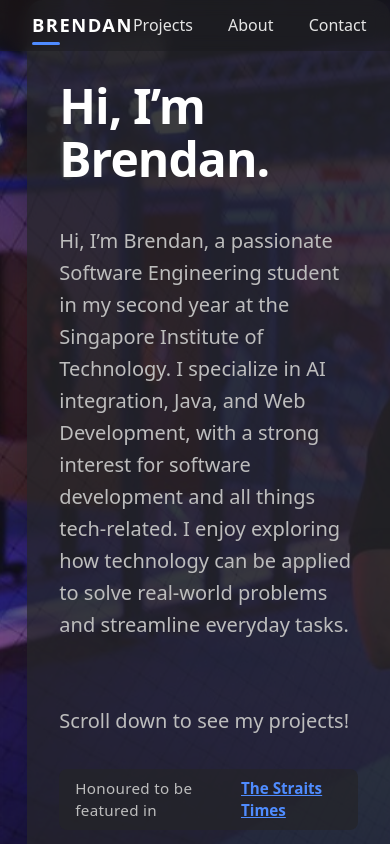
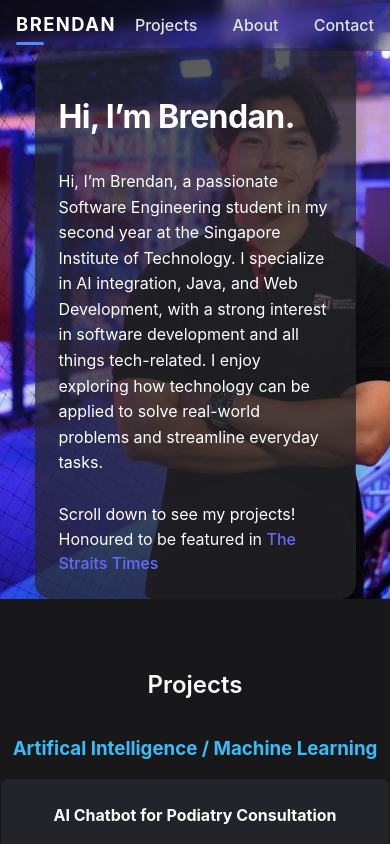
Before and after one commit to brendantnn/Portfolio, a React (Vite) app: page / in a window 390 px wide. Shown: the top 844 px of the page. Built offline with nearby package versions, Linux system fonts and the light colour scheme.

Commit message:
add responsiveness

```diff
--- a/src/App.css
+++ b/src/App.css
@@ -2,10 +2,11 @@ body {
   font-family: 'Inter', sans-serif;
 }
 
+
 #root {
-  max-width: 1280px;
-  margin: 0 auto;
-  padding: 2rem;
+  width: 100%;
+  margin: 0;
+  padding: 0;
   text-align: center;
 }
 
@@ -44,3 +45,103 @@ body {
 .read-the-docs {
   color: #888;
 }
+
+@media (max-width: 768px) {
+  #root {
+    text-align: left; /* Improves readability on mobile */
+  }
+
+  .card {
+    padding: 1rem;
+  }
+
+  h1 {
+    font-size: 2rem;
+  }
+
+  p {
+    font-size: 1rem;
+  }
+
+  .logo {
+    height: 4em;
+    padding: 1em;
+  }
+}
+
+/* Default (for desktop) */
+#about {
+  display: flex;
+  align-items: center;
+  justify-content: flex-start;
+  padding-left: 7vw;
+  padding-right: 7vw;
+  min-height: 90vh;
+  background-image: url('/src/assets/myphoto.jpg'); /* adjust path if needed */
+  background-size: cover;
+  background-position: center 30%;
+  background-repeat: no-repeat;
+  position: relative;
+  overflow: hidden;
+}
+
+.about-textbox {
+  position: relative;
+  z-index: 2;
+  color: #fafafa;
+  text-align: left;
+  width: 100%;
+  max-width: 800px;
+  padding: 2rem;
+  background: rgba(36, 36, 40, 0.75);
+  border-radius: 16px;
+  box-shadow: 0 4px 24px rgba(0, 0, 0, 0.18);
+  display: flex;
+  flex-direction: column;
+  align-items: flex-start;
+}
+
+.about-heading {
+  font-size: 5rem;
+  font-weight: 700;
+  margin-bottom: 1.2rem;
+  color: #fff;
+  letter-spacing: -0.02em;
+  line-height: 1.1;
+}
+
+.about-paragraph {
+  font-size: 1.5rem;
+  color: #fff;
+  font-weight: 400;
+  line-height: 1.6;
+  margin-bottom: 0;
+}
+
+
+/* ✅ Mobile view */
+@media (max-width: 768px) {
+  #about {
+    justify-content: center;
+    padding-left: 0;
+    padding-right: 0;
+    padding-top: 3rem;
+    background-position: center 50%;
+    min-height: 0;
+  }
+
+  /* Target the text box inside #about */
+    .about-textbox {
+    width: 70%;
+    padding: 1.5rem;
+  }
+
+  .about-heading {
+    font-size: 2rem;
+  }
+
+  .about-paragraph {
+    font-size: 1rem;
+  }
+
+}
--- a/src/components/About.jsx
+++ b/src/components/About.jsx
@@ -1,100 +1,27 @@
 import React from 'react';
 import myphoto from '../assets/myphoto.jpg';
+import '../App.css';
 
 const About = () => (
-  <section
-    id="about"
-    style={{
-      width: '100%',
-      minHeight: '90vh',
-      display: 'flex',
-      alignItems: 'center',
-      justifyContent: 'flex-start',
-      background: `url(${myphoto}) 20% 30%/cover no-repeat`,
-      position: 'relative',
-      overflow: 'hidden',
-    }}
-  >
+  <section id="about" style={{ backgroundImage: `url(${myphoto})` }}>
     {/* Overlay for darkening the image */}
-    <div
-      style={{
-        position: 'absolute',
-        top: 0,
-        left: 0,
-        width: '100%',
-        height: '100%',
-        background: 'rgba(24,24,27,0.55)',
-        zIndex: 1,
-      }}
-    />
-    {/* Text content on the left */}
-    <div
-      style={{
-        position: 'relative',
-        zIndex: 2,
-        color: '#fafafa',
-        textAlign: 'left',
-        maxWidth: 600,
-        marginLeft: '7vw',
-        padding: '2.5rem 2rem',
-        background: 'rgba(36,36,40,0.75)',
-        borderRadius: 16,
-        boxShadow: '0 4px 24px rgba(0,0,0,0.18)',
-        display: 'flex',
-        flexDirection: 'column',
-        alignItems: 'flex-start',
-      }}
-    >
-      <h1 style={{
-        fontSize: '3rem',
-        fontWeight: 700,
-        marginBottom: '1.2rem',
-        color: '#fff',
-        letterSpacing: '-0.02em',
-        lineHeight: 1.1
-      }}>
-        Hi, I’m Brendan.
-      </h1>
-      <p style={{
-        fontSize: '1.25rem',
-        color: '#bdbdbd',
-        fontWeight: 400,
-        lineHeight: 1.6,
-        marginBottom: 0
-      }}>
-Hi, I’m Brendan, a passionate Software Engineering student in my second year at the Singapore Institute of Technology. I specialize in AI integration, Java, and Web Development, with a strong interest for software development and all things tech-related. I enjoy exploring how technology can be applied to solve real-world problems and streamline everyday tasks.       <br />
-        <br />
-        <br />
+    <div className="about-overlay" />
+
+    {/* Text content */}
+    <div className="about-textbox">
+      <h1 className="about-heading">Hi, I’m Brendan.</h1>
+      <p className="about-paragraph">
+        Hi, I’m Brendan, a passionate Software Engineering student in my second year at the Singapore Institute of Technology. I specialize in AI integration, Java, and Web Development, with a strong interest in software development and all things tech-related. I enjoy exploring how technology can be applied to solve real-world problems and streamline everyday tasks.
+        <br /><br />
         Scroll down to see my projects!
       </p>
-      <div style={{
-        marginTop: '2rem',
-        display: 'flex',
-        alignItems: 'start',
-        gap: '0.5rem',
-        background: 'rgba(36,36,40,0.7)',
-        borderRadius: 8,
-        padding: '0.5rem 1rem',
-        width: 'fit-content'
-      }}>
-        <span style={{
-          fontSize: '0.95rem',
-          color: '#bdbdbd',
-          fontWeight: 500,
-          letterSpacing: '0.02em'
-        }}>
-          Honoured to be featured in
-        </span>
+      <div className="about-feature">
+        <span className="about-feature-text">Honoured to be featured in </span>
         <a
           href="https://www.straitstimes.com/singapore/ai-drone-land-rover-robot-from-ngee-ann-secondary-outsmart-rivals-in-youth-tech-contest"
           target="_blank"
           rel="noopener noreferrer"
-          style={{
-            color: '#4f8cff',
-            fontWeight: 600,
-            textDecoration: 'underline',
-            fontSize: '0.95rem'
-          }}
+          className="about-feature-link"
         >
           The Straits Times
         </a>
--- a/src/components/Header.jsx
+++ b/src/components/Header.jsx
@@ -21,14 +21,18 @@ const Header = () => (
     padding: '0.7rem 0',
     boxSizing: 'border-box',
   }}>
-    <nav style={{
-      maxWidth: 1200,
-      margin: '0 auto',
-      display: 'flex',
-      alignItems: 'center',
-      justifyContent: 'space-between',
-      padding: '0 2rem',
-    }}>
+    <nav
+  style={{
+    maxWidth: 1200,
+    margin: '0 auto',
+    display: 'flex',
+    flexWrap: 'wrap',
+    alignItems: 'center',
+    justifyContent: 'space-between',
+    padding: '0 1rem',
+  }}
+>
+
       {/* Logo/Name */}
       <div style={{
         fontWeight: 700,
@@ -50,7 +54,7 @@ const Header = () => (
         }} />
       </div>
       {/* Nav Links */}
-      <div style={{ display: 'flex', gap: '2.2rem' }}>
+      <div style={{ display: 'flex', gap: '2.2rem',  }}>
         {navLinks.map(link => (
           <a
             key={link.name}
```
